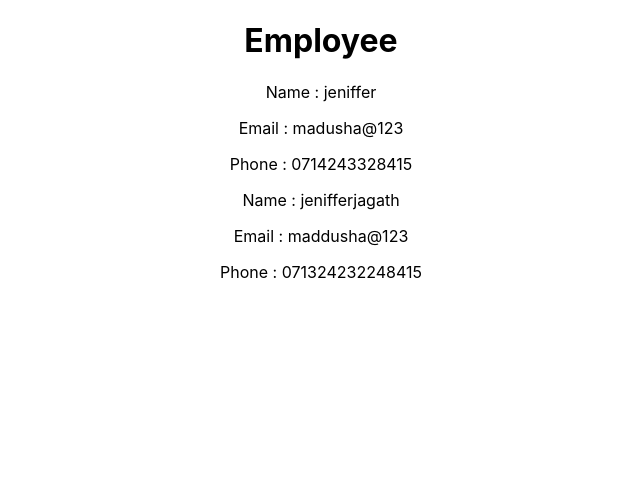
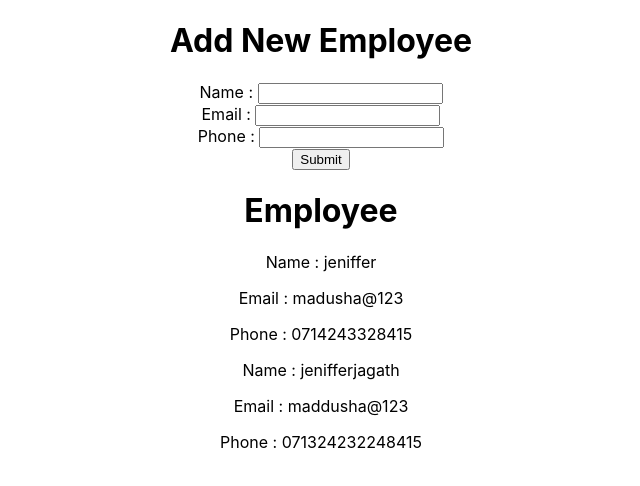
Before and after one commit to MadushaHero/React-JS-practise-, a React (Create React App) app: page / in a window 1280 px wide. Shown: the top 486 px of the page, without its empty margins (319-959 px from the left). Built offline with nearby package versions, Linux system fonts and the light colour scheme.

Commit message:
form values are adding using function

```diff
--- a/src/App.js
+++ b/src/App.js
@@ -5,6 +5,7 @@ import React ,{Component} from 'react';
 import Teacher from './components/Teacher';
 import Employee from './components/Employee';
 import Post from './components/Post';
+import  AddEmployee from './components/AddEmployee';
 
 class App extends Component {
 
@@ -16,10 +17,23 @@ class App extends Component {
     ]
   }
 
+  addEmployee =(employee)=> {
+
+    employee.id = Math.random()
+    let employees = [...this.state.employees,employee]
+    this.setState({
+             employees:employees
+
+    })
+
+  }
+
   render() {
 
     return (
       <div className="App">
+
+        <AddEmployee addEmployee={this.addEmployee} />
 
         <Employee employees={this.state.employees} />
 
--- /dev/null
+++ b/src/components/AddEmployee.js
@@ -0,0 +1,44 @@
+import React,{Component} from "react";
+
+class AddEmployee extends Component {
+
+    state = {
+        name:null,
+        email:null,
+        phone:null,
+    }
+
+    handleChange=(e)=> {
+
+        this.setState({
+
+            [e.target.name]:e.target.value
+        })
+    }
+
+    handleSubmit=(e)=> {
+        e.preventDefault();
+        this.props.addEmployee(this.state);
+    }
+    render() {
+        return (
+            <div>
+                <h1> Add New Employee</h1>
+                   <form onSubmit={this.handleSubmit}>
+
+                     Name : <input type="text" name="name" onChange={this.handleChange}/> <br/>
+                     Email : <input type="text" name="email" onChange={this.handleChange} /> <br/>
+                     Phone : <input type="text" name="phone"  onChange={this.handleChange} /> <br/>
+
+                     <button type="submit" >Submit</button>
+
+
+                   </form>
+
+            </div>
+        )
+    }
+}
+
+
+export default AddEmployee;
```
